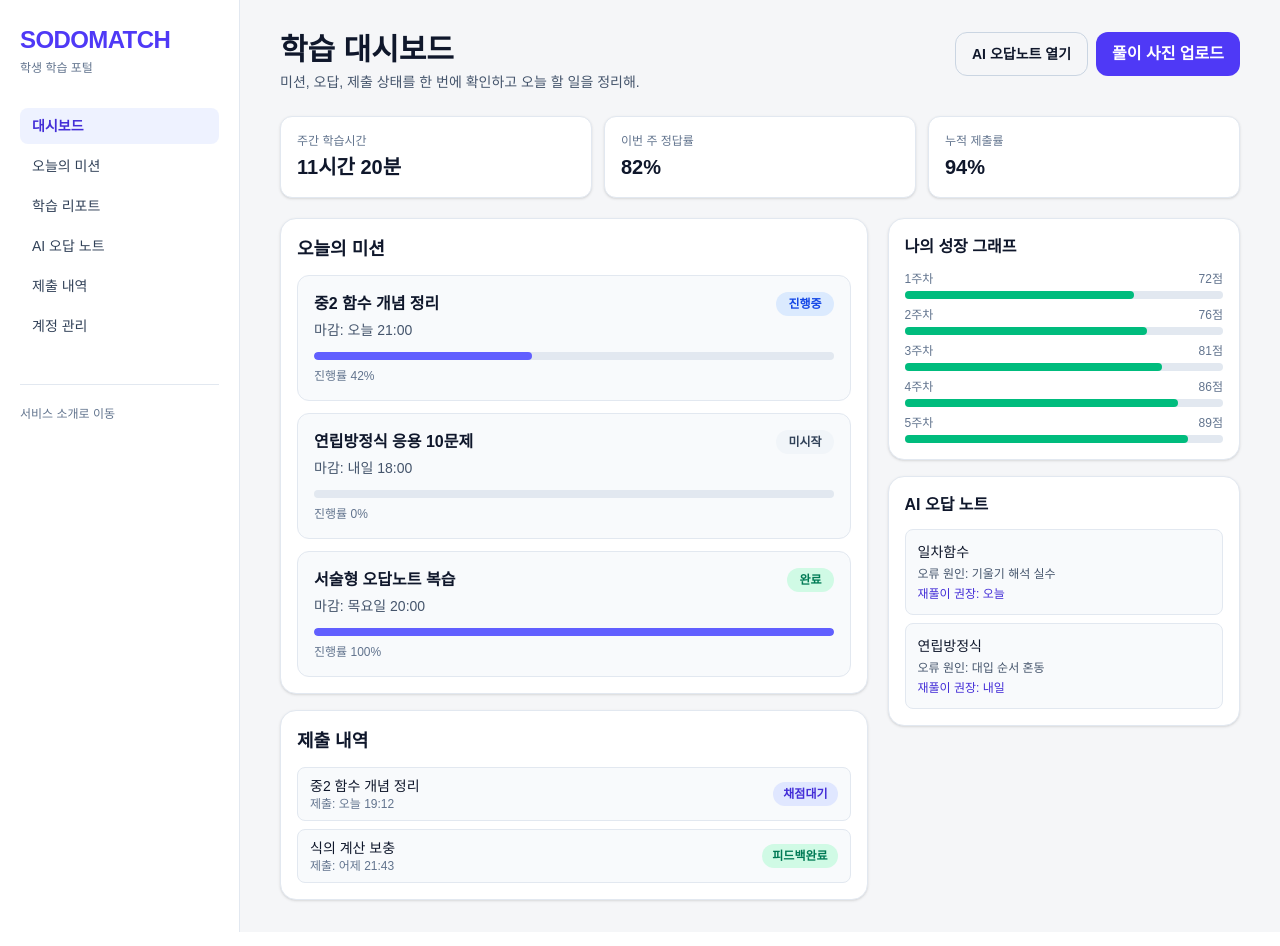
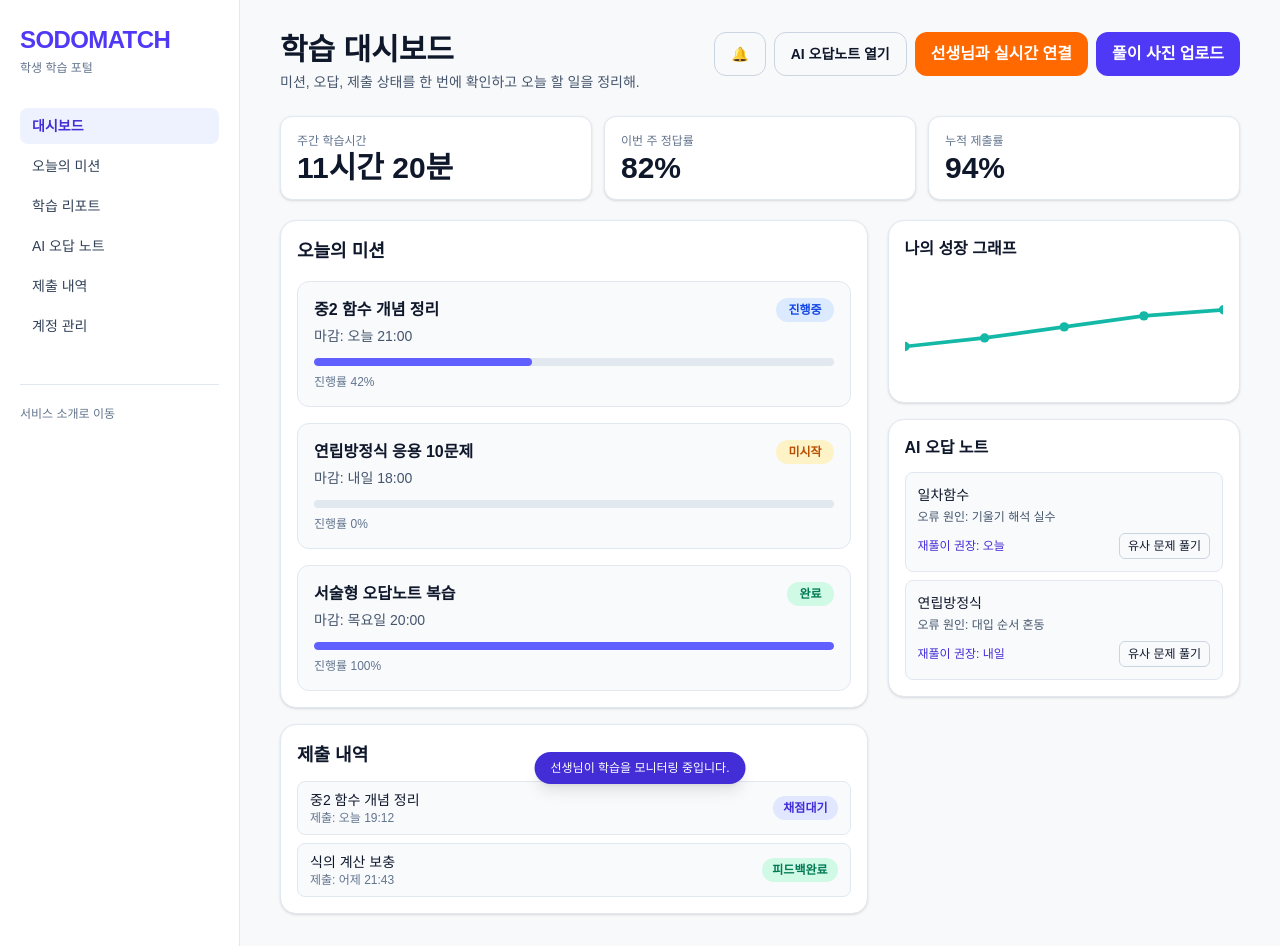
Before and after one commit to handanaru/edu-platform, a Next.js app: page /student in a window 1280 px wide. Built offline with nearby package versions, Linux system fonts and the light colour scheme.

Commit message:
Enhance student dashboard with richer modules, line chart, coaching CTA, and feedback modal

```diff
--- a/app/student/page.tsx
+++ b/app/student/page.tsx
@@ -1,4 +1,7 @@
+"use client";
+
 import Link from "next/link";
+import { useMemo, useState } from "react";
 
 const missions = [
   { title: "중2 함수 개념 정리", due: "오늘 21:00", status: "진행중", progress: 42 },
@@ -22,17 +25,29 @@ const submissions = [
   { task: "식의 계산 보충", submittedAt: "어제 21:43", state: "피드백완료" },
 ];
 
+const growth = [72, 76, 81, 86, 89];
+
 const statusClass: Record<string, string> = {
   진행중: "bg-blue-100 text-blue-700",
-  미시작: "bg-slate-100 text-slate-700",
+  미시작: "bg-amber-100 text-amber-700",
   완료: "bg-emerald-100 text-emerald-700",
   채점대기: "bg-indigo-100 text-indigo-700",
   피드백완료: "bg-emerald-100 text-emerald-700",
 };
 
 export default function StudentPage() {
+  const [feedbackOpen, setFeedbackOpen] = useState(false);
+
+  const linePath = useMemo(() => {
+    const width = 260;
+    const height = 92;
+    const step = width / (growth.length - 1);
+    const mapY = (v: number) => Math.round(height - ((v - 60) / 40) * 72 - 10);
+    return growth.map((v, i) => `${i === 0 ? "M" : "L"} ${Math.round(i * step)} ${mapY(v)}`).join(" ");
+  }, []);
+
   return (
-    <main className="min-h-screen bg-[#f5f6f8] text-slate-900">
+    <main className="min-h-screen bg-[#F8F9FA] text-slate-900">
       <div className="grid min-h-screen grid-cols-1 lg:grid-cols-[240px_1fr]">
         <aside className="border-r border-slate-200 bg-white px-5 py-6">
           <div className="mb-8">
@@ -60,8 +75,10 @@ export default function StudentPage() {
               <h1 className="text-3xl font-bold">학습 대시보드</h1>
               <p className="mt-1 text-sm text-slate-600">미션, 오답, 제출 상태를 한 번에 확인하고 오늘 할 일을 정리해.</p>
             </div>
-            <div className="flex gap-2">
+            <div className="flex items-center gap-2">
+              <button className="h-11 rounded-xl border border-slate-300 px-4 text-sm font-semibold hover:bg-slate-100">🔔</button>
               <button className="h-11 rounded-xl border border-slate-300 px-4 text-sm font-semibold hover:bg-slate-100">AI 오답노트 열기</button>
+              <button className="h-11 rounded-xl bg-orange-500 px-4 font-semibold text-white hover:bg-orange-400">선생님과 실시간 연결</button>
               <button className="h-11 rounded-xl bg-indigo-600 px-4 font-semibold text-white hover:bg-indigo-500">풀이 사진 업로드</button>
             </div>
           </header>
@@ -70,7 +87,7 @@ export default function StudentPage() {
             {reports.map((r) => (
               <article key={r.label} className="rounded-xl border border-slate-200 bg-white p-4 shadow-sm">
                 <p className="text-xs text-slate-500">{r.label}</p>
-                <strong className="mt-1 block text-xl">{r.value}</strong>
+                <strong className="mt-1 block text-3xl leading-none">{r.value}</strong>
               </article>
             ))}
           </section>
@@ -79,7 +96,7 @@ export default function StudentPage() {
             <section className="space-y-4">
               <article className="rounded-2xl border border-slate-200 bg-white p-4 shadow-sm">
                 <h2 className="text-lg font-semibold">오늘의 미션</h2>
-                <div className="mt-3 space-y-3">
+                <div className="mt-4 space-y-4">
                   {missions.map((m) => (
                     <div key={m.title} className="rounded-xl border border-slate-200 bg-slate-50 p-4">
                       <div className="flex items-start justify-between gap-3">
@@ -107,7 +124,12 @@ export default function StudentPage() {
                         <p className="text-sm font-medium">{s.task}</p>
                         <p className="text-xs text-slate-500">제출: {s.submittedAt}</p>
                       </div>
-                      <span className={`rounded-full px-2.5 py-1 text-xs font-semibold ${statusClass[s.state]}`}>{s.state}</span>
+                      <button
+                        onClick={() => s.state === "피드백완료" && setFeedbackOpen(true)}
+                        className={`rounded-full px-2.5 py-1 text-xs font-semibold ${statusClass[s.state]}`}
+                      >
+                        {s.state}
+                      </button>
                     </div>
                   ))}
                 </div>
@@ -117,14 +139,12 @@ export default function StudentPage() {
             <aside className="space-y-4">
               <article className="rounded-2xl border border-slate-200 bg-white p-4 shadow-sm">
                 <h3 className="text-base font-semibold">나의 성장 그래프</h3>
-                <div className="mt-3 space-y-2">
-                  {[72, 76, 81, 86, 89].map((v, i) => (
-                    <div key={i}>
-                      <div className="mb-1 flex justify-between text-xs text-slate-500"><span>{i + 1}주차</span><span>{v}점</span></div>
-                      <div className="h-2 rounded-full bg-slate-200"><div className="h-full rounded-full bg-emerald-500" style={{ width: `${v}%` }} /></div>
-                    </div>
+                <svg viewBox="0 0 260 92" className="mt-3 w-full">
+                  <path d={linePath} stroke="#14b8a6" strokeWidth="3" fill="none" />
+                  {growth.map((v, i) => (
+                    <circle key={i} cx={(260 / (growth.length - 1)) * i} cy={Math.round(92 - ((v - 60) / 40) * 72 - 10)} r="3.8" fill="#14b8a6" />
                   ))}
-                </div>
+                </svg>
               </article>
 
               <article className="rounded-2xl border border-slate-200 bg-white p-4 shadow-sm">
@@ -134,7 +154,10 @@ export default function StudentPage() {
                     <div key={w.unit} className="rounded-lg border border-slate-200 bg-slate-50 p-3">
                       <p className="text-sm font-medium">{w.unit}</p>
                       <p className="mt-1 text-xs text-slate-600">오류 원인: {w.reason}</p>
-                      <p className="mt-1 text-xs text-indigo-700">재풀이 권장: {w.retry}</p>
+                      <div className="mt-2 flex items-center justify-between">
+                        <p className="text-xs text-indigo-700">재풀이 권장: {w.retry}</p>
+                        <button className="rounded-md border border-slate-300 px-2 py-1 text-xs hover:bg-white">유사 문제 풀기</button>
+                      </div>
                     </div>
                   ))}
                 </div>
@@ -143,6 +166,21 @@ export default function StudentPage() {
           </div>
         </section>
       </div>
+
+      <div className="fixed bottom-4 left-1/2 z-40 -translate-x-1/2 rounded-full bg-indigo-700 px-4 py-2 text-xs font-medium text-white shadow-lg">
+        선생님이 학습을 모니터링 중입니다.
+      </div>
+
+      {feedbackOpen && (
+        <div className="fixed inset-0 z-50 grid place-items-center bg-black/35 p-4" onClick={() => setFeedbackOpen(false)}>
+          <div className="w-full max-w-md rounded-2xl bg-white p-5 shadow-xl" onClick={(e) => e.stopPropagation()}>
+            <h4 className="text-lg font-semibold">피드백 상세</h4>
+            <p className="mt-2 text-sm text-slate-600">선생님 음성 피드백: “2번 풀이에서 식 정리 순서만 고치면 정답이야.”</p>
+            <p className="mt-2 text-sm text-slate-600">판서 캡처: 함수 그래프 교점 표시 완료</p>
+            <button className="mt-4 h-10 w-full rounded-lg bg-indigo-600 text-white" onClick={() => setFeedbackOpen(false)}>닫기</button>
+          </div>
+        </div>
+      )}
     </main>
   );
 }
```
